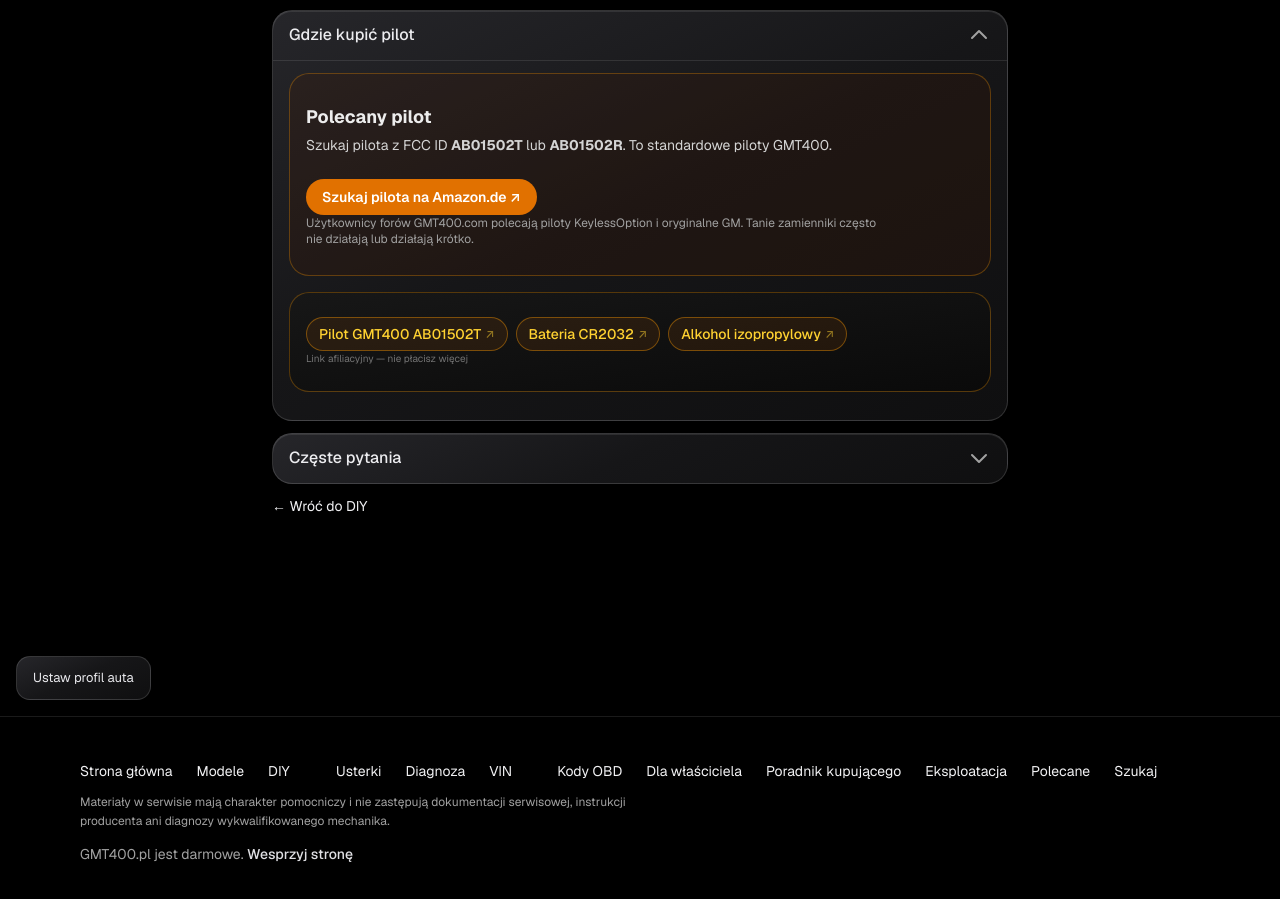
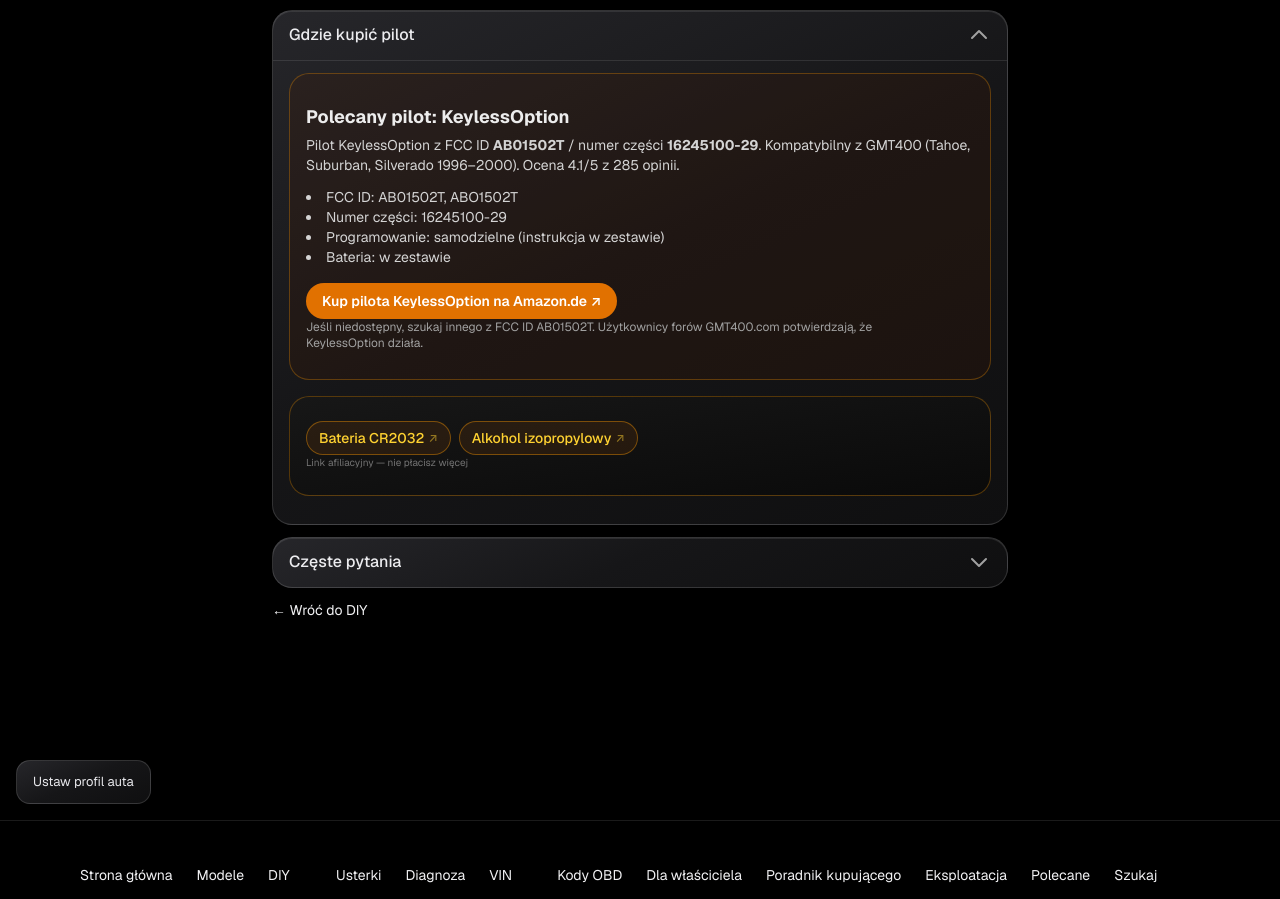
Before and after one commit to tsrc4mm9gg-netizen/gmt400-app, a Next.js app: page /diy/kodowanie-pilota in a window 1280 px wide. Shown: the part 2441-3340 px from the top of the page. Built offline with nearby package versions, Linux system fonts and the light colour scheme.

Commit message:
feat: add direct affiliate link to KeylessOption remote

```diff
--- a/src/app/diy/kodowanie-pilota/page.tsx
+++ b/src/app/diy/kodowanie-pilota/page.tsx
@@ -209,27 +209,32 @@ export default function KodowaniePilotaPage() {
 
         <AccordionSection title="Gdzie kupić pilot" defaultOpen>
           <div className="rounded-lg border border-amber-500/30 bg-amber-950/20 p-4">
-            <h3 className="font-semibold text-amber-300">Polecany pilot</h3>
+            <h3 className="font-semibold text-amber-300">Polecany pilot: KeylessOption</h3>
             <p className="mt-2 text-sm text-neutral-300">
-              Szukaj pilota z FCC ID <strong>AB01502T</strong> lub <strong>AB01502R</strong>. To standardowe piloty GMT400.
+              Pilot KeylessOption z FCC ID <strong>AB01502T</strong> / numer części <strong>16245100-29</strong>. Kompatybilny z GMT400 (Tahoe, Suburban, Silverado 1996–2000). Ocena 4.1/5 z 285 opinii.
             </p>
+            <ul className="mt-2 list-inside list-disc text-sm text-neutral-300">
+              <li>FCC ID: AB01502T, ABO1502T</li>
+              <li>Numer części: 16245100-29</li>
+              <li>Programowanie: samodzielne (instrukcja w zestawie)</li>
+              <li>Bateria: w zestawie</li>
+            </ul>
             <a
-              href={`https://www.amazon.de/s?k=GMT400+keyless+remote+AB01502T&tag=${AFFILIATE_TAG}`}
+              href={`https://www.amazon.de/dp/B00SC0ZGAY?tag=${AFFILIATE_TAG}`}
               target="_blank"
               rel="noopener noreferrer sponsored"
-              className="mt-3 inline-flex items-center gap-2 rounded-lg bg-amber-600 px-4 py-2 text-sm font-semibold text-white hover:bg-amber-500"
+              className="mt-4 inline-flex items-center gap-2 rounded-lg bg-amber-600 px-4 py-2 text-sm font-semibold text-white hover:bg-amber-500"
             >
-              Szukaj pilota na Amazon.de ↗
+              Kup pilota KeylessOption na Amazon.de ↗
             </a>
             <p className="mt-3 text-xs text-neutral-400">
-              Użytkownicy forów GMT400.com polecają piloty KeylessOption i oryginalne GM. Tanie zamienniki często nie działają lub działają krótko.
+              Jeśli niedostępny, szukaj innego z FCC ID AB01502T. Użytkownicy forów GMT400.com potwierdzają, że KeylessOption działa.
             </p>
           </div>
           <div className="mt-4">
             <AffiliateBox
               title=""
               items={[
-                { name: 'Pilot GMT400 AB01502T', search: 'GMT400 keyless remote AB01502T' },
                 { name: 'Bateria CR2032', search: 'CR2032 battery' },
                 { name: 'Alkohol izopropylowy', search: 'isopropyl alcohol' },
               ]}
```
